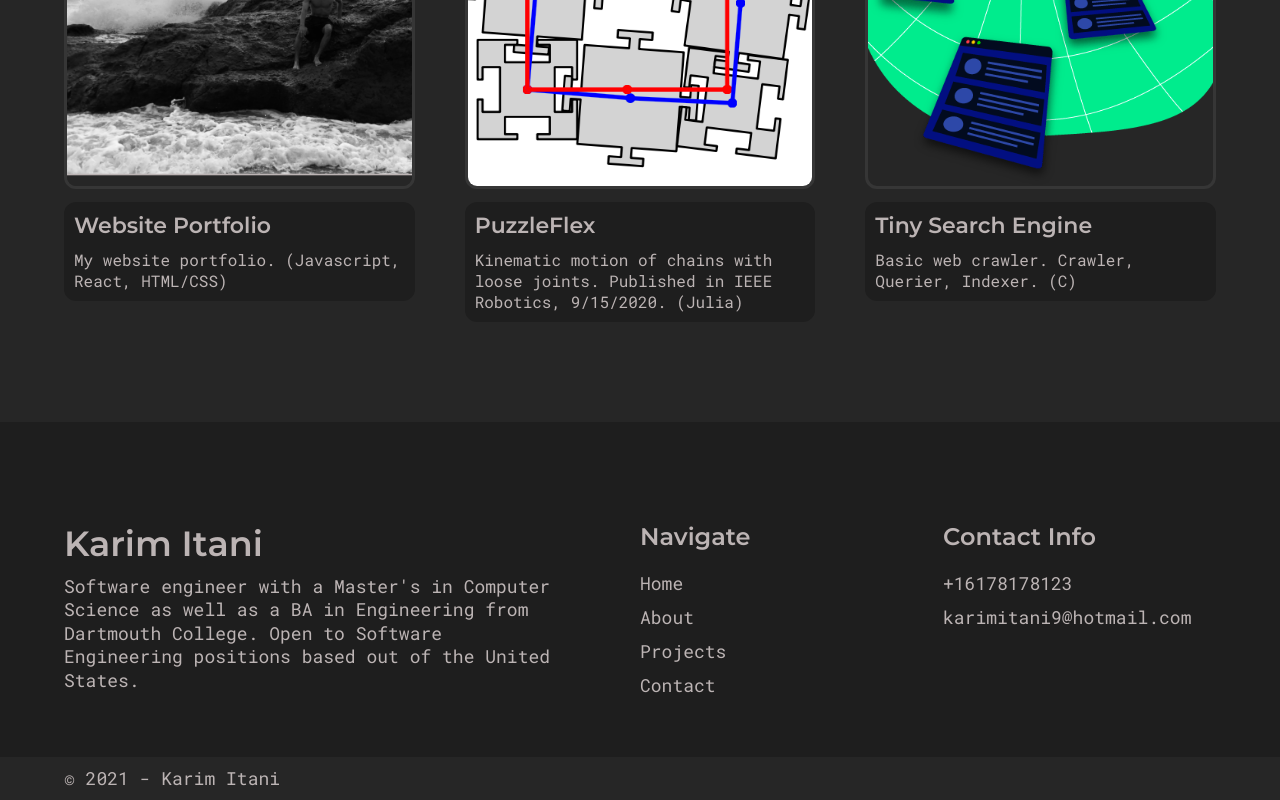
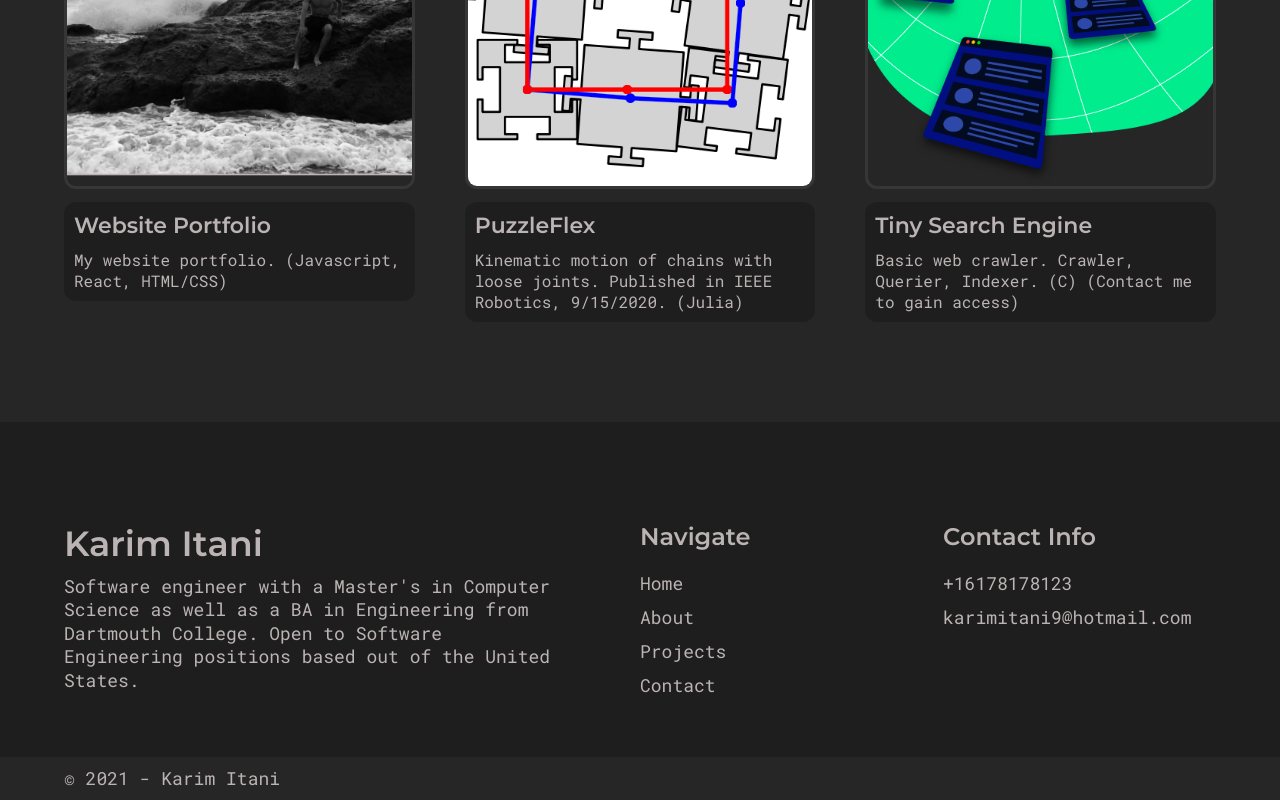
Before and after one commit to karimitani00/karim-website-portfolio, a React (Create React App) app: page /projects in a window 1280 px wide. Shown: the part 1157-1957 px from the top of the page. Built offline with nearby package versions, Linux system fonts and the light colour scheme; a web font is replaced by a local one.

Commit message:
added TSE project

```diff
--- a/src/assets/data/projects.js
+++ b/src/assets/data/projects.js
@@ -49,7 +49,8 @@ const projects = [
   {
     id: uuidv4(),
     name: 'Tiny Search Engine',
-    desc: 'Basic web crawler. Crawler, Querier, Indexer. (C)',
+    desc:
+      'Basic web crawler. Crawler, Querier, Indexer. (C) (Contact me to gain access)',
     img: tseImg,
     link: 'https://github.com/karimitani00/Tiny-Search-Engine.git',
   },
```
